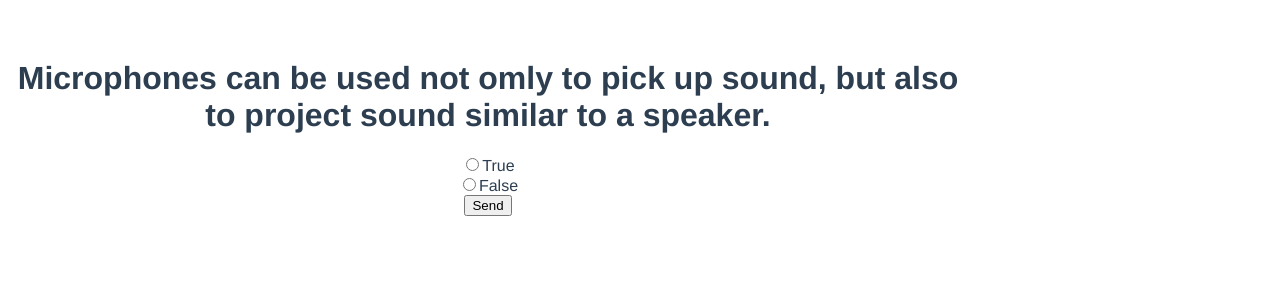
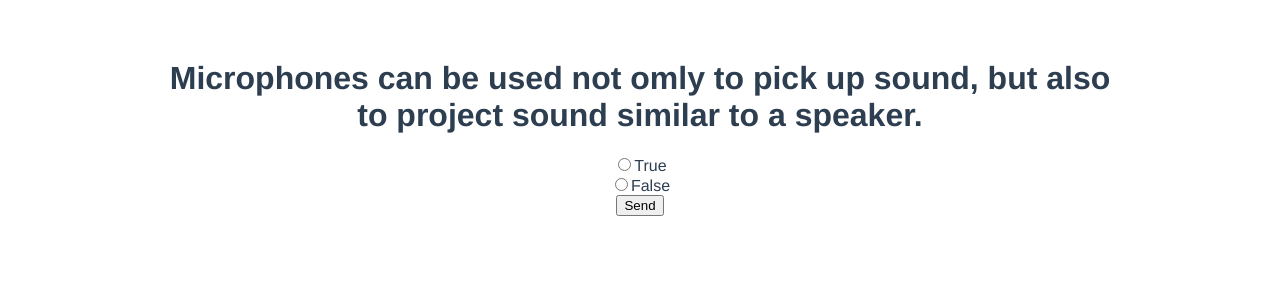
Before and after one commit to ronakxrao/Project4-Quiz-game, a Vue app: page / in a window 1280 px wide. Shown: the top 300 px of the page. Built offline with nearby package versions, Linux system fonts and the light colour scheme.

Commit message:
Changed margin to centre

```diff
--- a/src/App.vue
+++ b/src/App.vue
@@ -33,7 +33,7 @@ export default {
   -moz-osx-font-smoothing: grayscale;
   text-align: center;
   color: #2c3e50;
-  margin-top: 60px;
+  margin: 60px auto;
   max-width: 960px;
 }
 </style>
```
